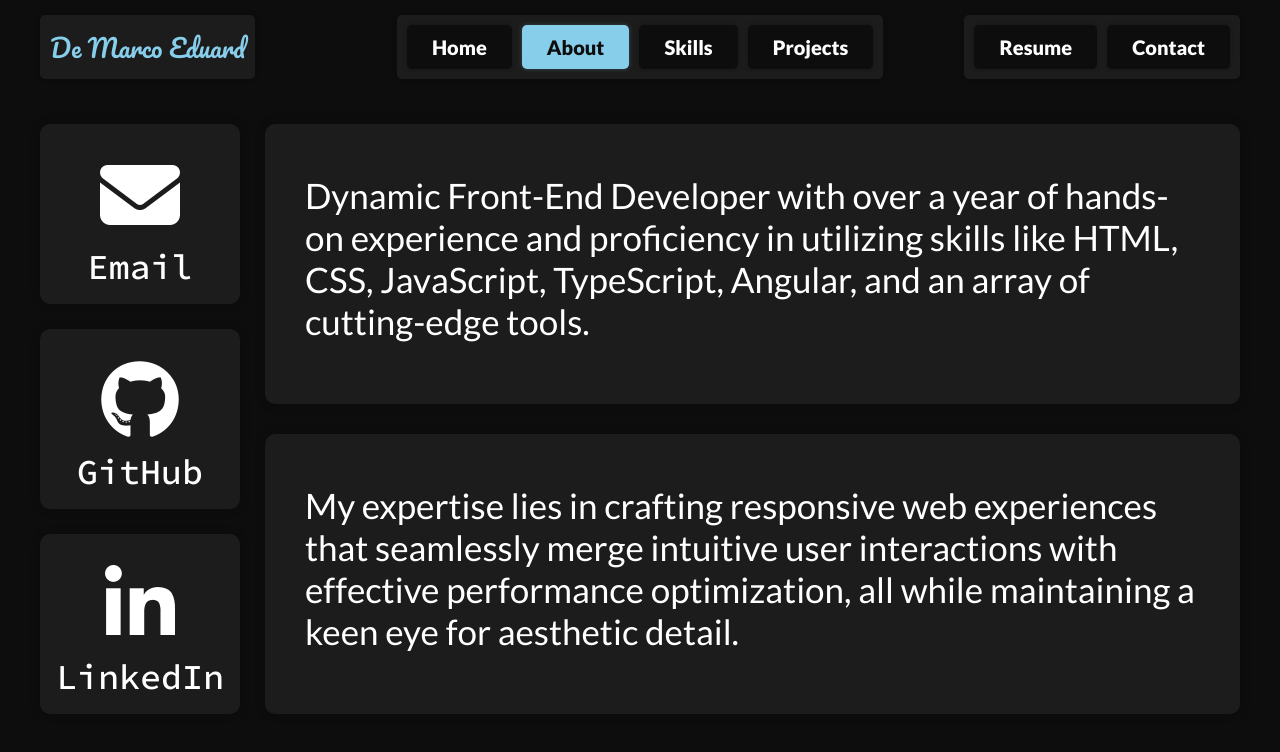
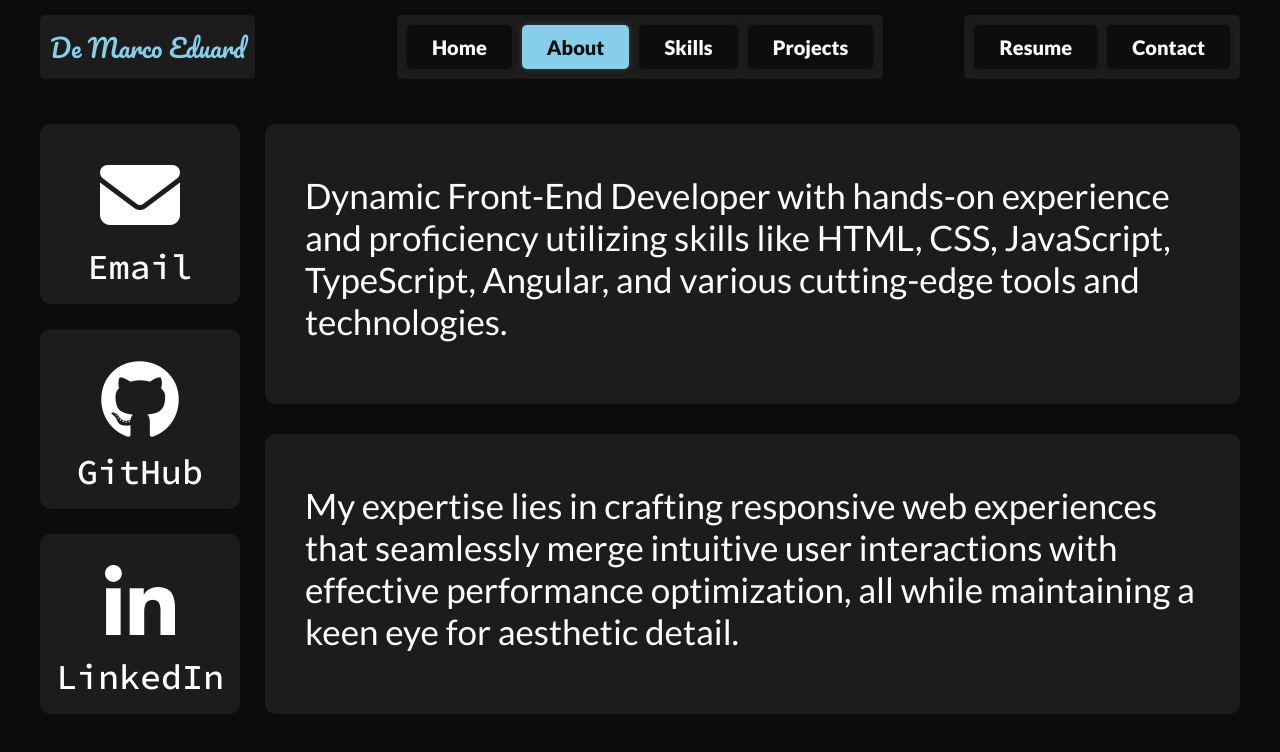
Before and after one commit to demarcoeduard/portfolio, an Angular app: page /about in a window 1280 px wide. Shown: the top 752 px of the page. Built offline with nearby package versions, Linux system fonts and the light colour scheme.

Commit message:
added new description

```diff
--- a/src/app/about/about.component.html
+++ b/src/app/about/about.component.html
@@ -16,9 +16,9 @@
   <div class="about">
     <div class="card about-card">
       <p class="lato-regular">
-        Dynamic Front-End Developer with over a year of hands-on experience and
-        proficiency in utilizing skills like HTML, CSS, JavaScript, TypeScript,
-        Angular, and an array of cutting-edge tools.
+        Dynamic Front-End Developer with hands-on experience and proficiency
+        utilizing skills like HTML, CSS, JavaScript, TypeScript, Angular,
+        and various cutting-edge tools and technologies.
       </p>
     </div>
     <div class="card about-card">
```
